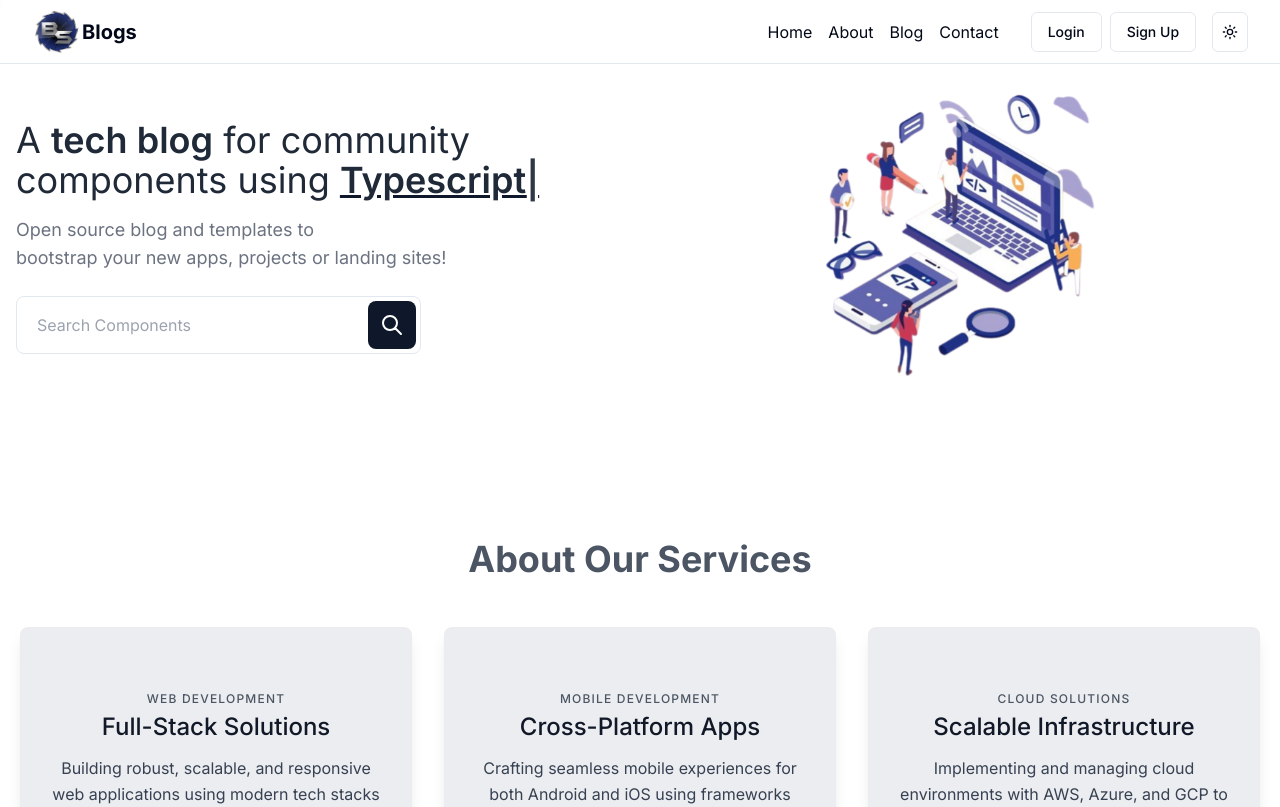
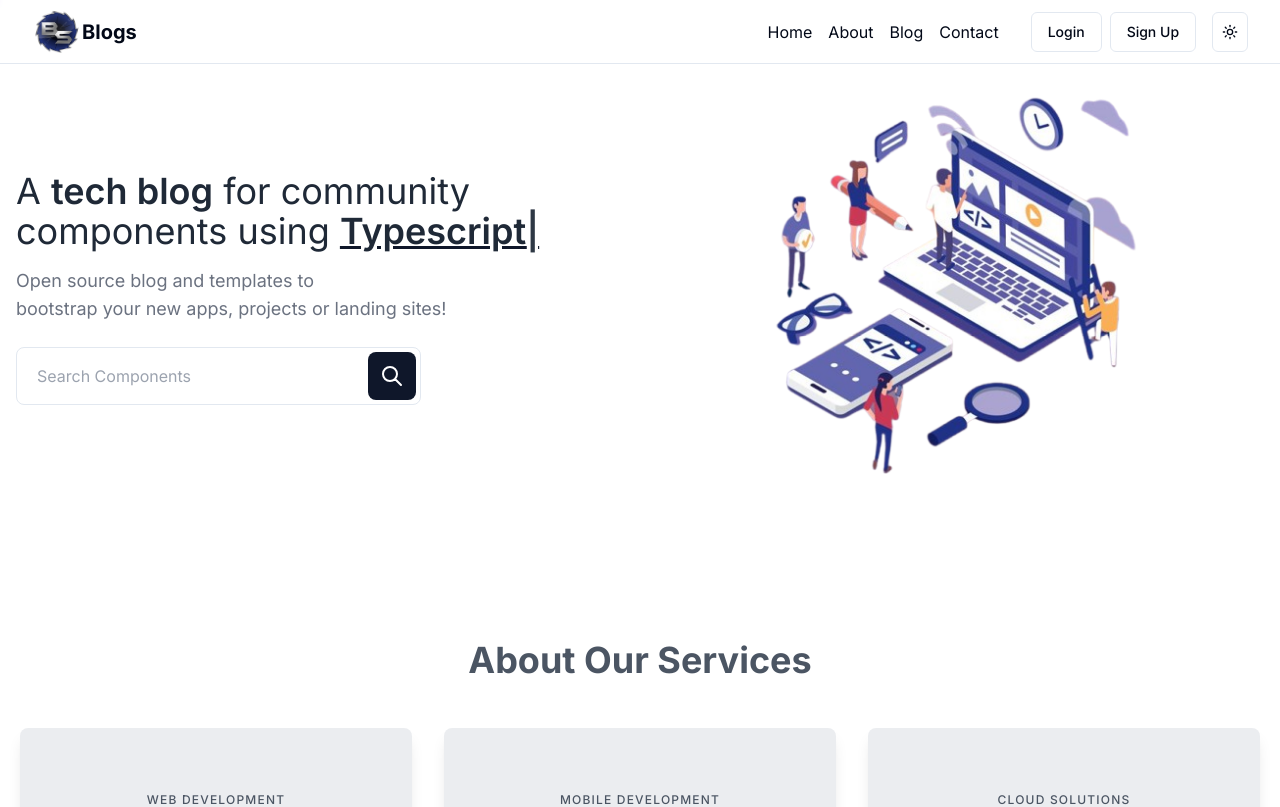
Before and after one commit to BilqeesShahid/bsblogweb, a Next.js app: page / in a window 1280 px wide. Shown: the top 807 px of the page. Built offline with nearby package versions, Linux system fonts and the light colour scheme.

Commit message:
Update page.tsx

```diff
--- a/app/page.tsx
+++ b/app/page.tsx
@@ -1,6 +1,7 @@
 "use client"
 import { useEffect, useRef } from "react";
 import Typed from 'typed.js';
+import Image from "next/image";
 
 export default function Home() {
   const el = useRef(null);
@@ -47,7 +48,7 @@ export default function Home() {
             <path strokeLinecap="round" strokeLinejoin="round" strokeWidth="2"
             d="M21 21l-6-6m2-5a7 7 0 11-14 0 7 7 0 0114 0z"></path></svg></button>
             </form></div></div> <div className="w-full mt-4 lg:mt-0 lg:w-1/2 animate-slow-up-down">
-            <img src="/hom1.png" alt="animated-illustration" className="w-full h-full max-w-md mx-auto" />
+            <Image src="/hom1.png" alt="animated-illustration" width={600} height={600} />
 </div>
       </section>
 
```
